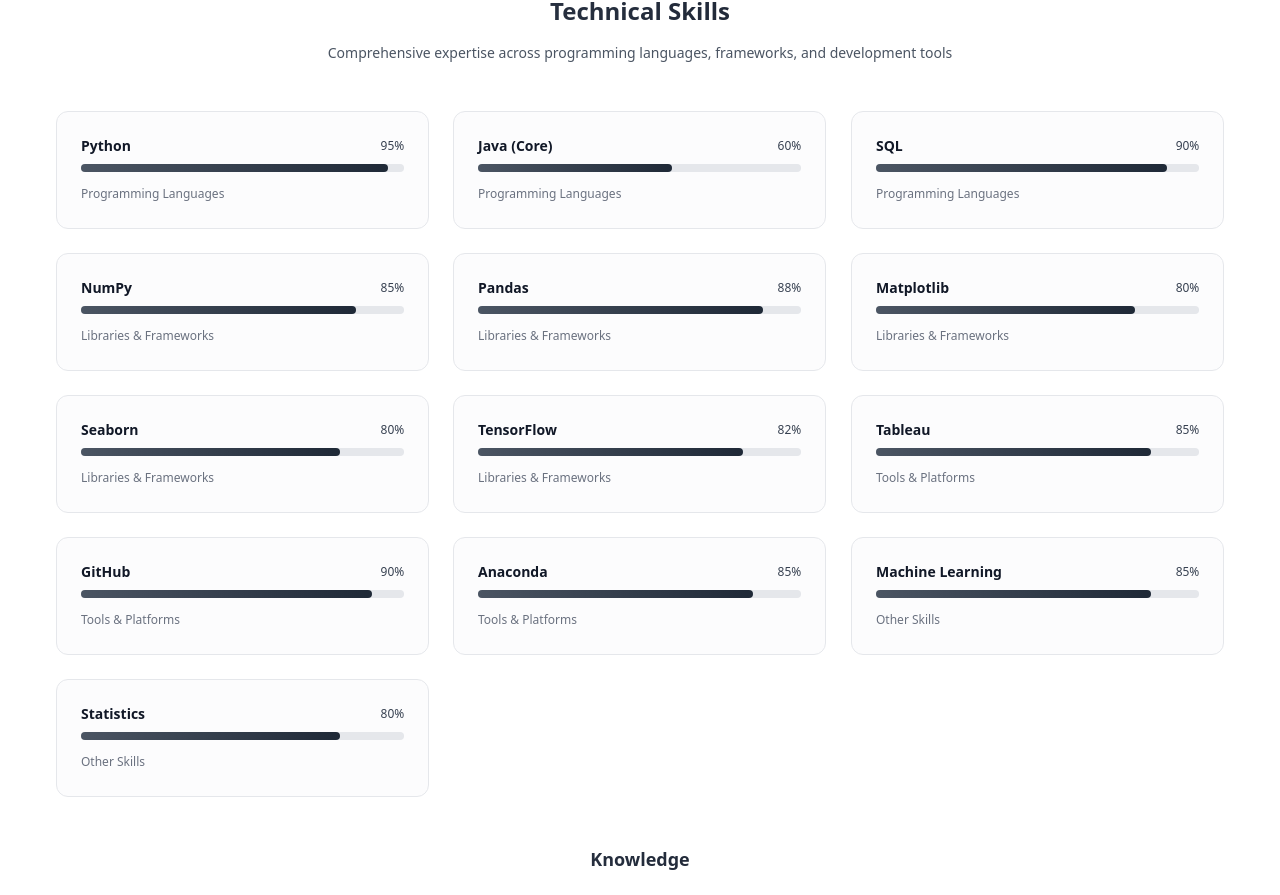
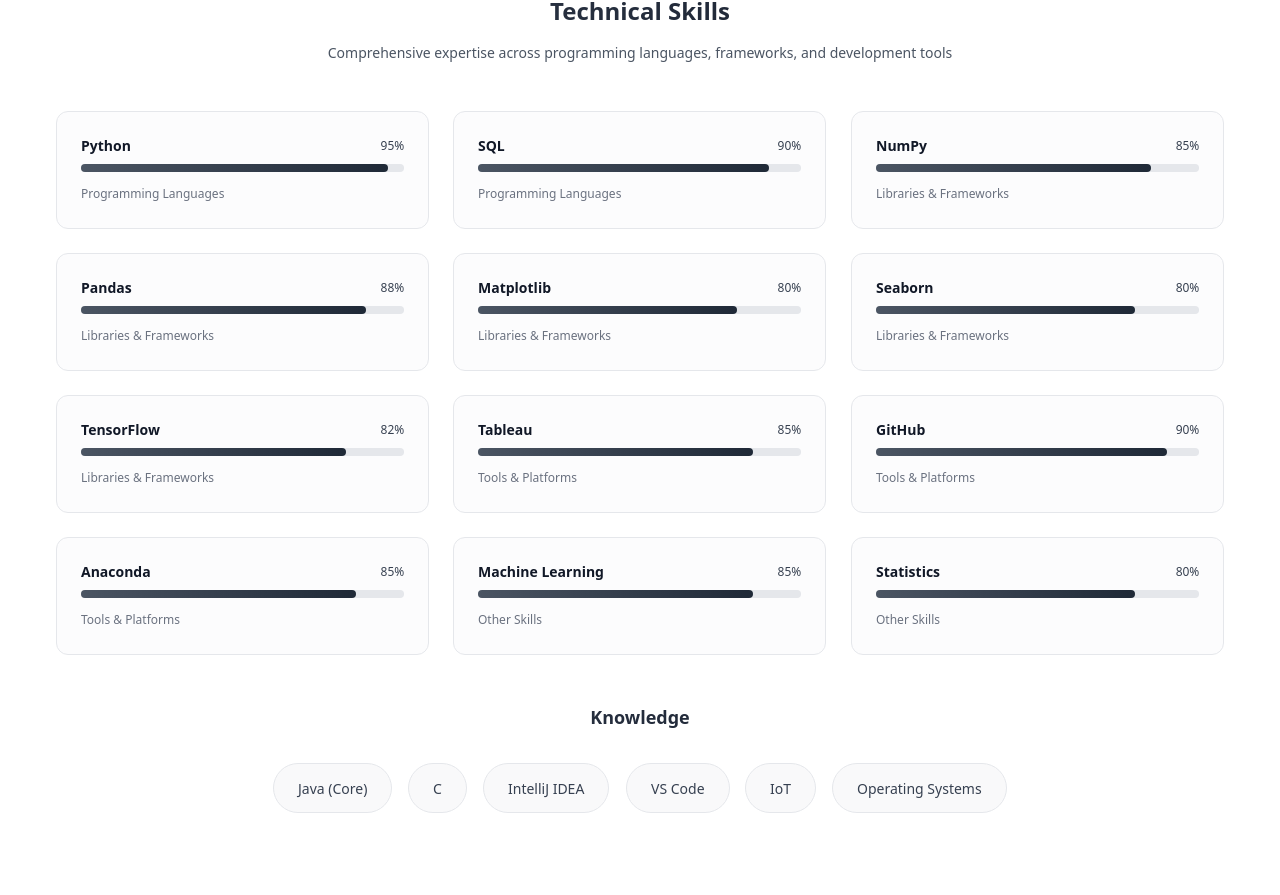
Before and after one commit to Riteshveer/ritsveer-demo, a React (Vite) app: page / in a window 1280 px wide. Shown: the part 1854-2749 px from the top of the page. Built offline with nearby package versions, Linux system fonts and the light colour scheme.

Commit message:
Refactor: Update Knowledge section
Refactored the Knowledge section to match the Core Expertise section's visual style, including rounded pill-shaped design, padding, font, and size. Updated content and formatting. Removed "Java (Core)" from the technical skills section.

```diff
--- a/src/components/SkillsSection.tsx
+++ b/src/components/SkillsSection.tsx
@@ -24,7 +24,6 @@ const SkillsSection = () => {
 
   const skills = [
     { name: "Python", level: 95, category: "Programming Languages" },
-    { name: "Java (Core)", level: 60, category: "Programming Languages" },
     { name: "SQL", level: 90, category: "Programming Languages" },
     { name: "NumPy", level: 85, category: "Libraries & Frameworks" },
     { name: "Pandas", level: 88, category: "Libraries & Frameworks" },
@@ -41,8 +40,8 @@ const SkillsSection = () => {
   const knowledgeItems = [
     { name: "Java (Core)", category: "Programming Languages" },
     { name: "C", category: "Programming Languages" },
+    { name: "IntelliJ IDEA", category: "Tools & Platforms" },
     { name: "VS Code", category: "Tools & Platforms" },
-    { name: "IntelliJ IDEA", category: "Tools & Platforms" },
     { name: "IoT", category: "Other Skills" },
     { name: "Operating Systems", category: "Other Skills" }
   ];
@@ -81,22 +80,21 @@ const SkillsSection = () => {
           ))}
         </div>
 
-        {/* Knowledge Section - Compact */}
-        <div className="text-center mb-6">
-          <h3 className="text-lg font-bold mb-4 bg-gradient-to-r from-gray-700 to-gray-900 bg-clip-text text-transparent">
+        {/* Knowledge Section - Pill-shaped Design */}
+        <div className="text-center mb-8">
+          <h3 className="text-lg font-bold mb-8 bg-gradient-to-r from-gray-700 to-gray-900 bg-clip-text text-transparent">
             Knowledge
           </h3>
         </div>
 
-        <div className="grid md:grid-cols-3 lg:grid-cols-4 gap-3 max-w-4xl mx-auto">
+        <div className="flex flex-wrap justify-center gap-4 max-w-4xl mx-auto">
           {knowledgeItems.map((item, index) => (
             <div
               key={item.name}
-              className={`bg-gray-50/50 backdrop-blur-sm rounded-lg p-3 border border-gray-200 hover:border-gray-400/50 transition-all duration-500 hover:scale-105 ${isVisible ? 'animate-scale-in' : 'opacity-0 scale-95'}`}
+              className={`px-6 py-3 bg-gray-100/50 backdrop-blur-sm rounded-full border border-gray-200 hover:border-gray-400/50 transition-all duration-300 hover:scale-105 animate-fade-in ${isVisible ? 'animate-scale-in' : 'opacity-0 scale-95'}`}
               style={{ animationDelay: `${(skills.length + index) * 0.1}s` }}
             >
-              <h4 className="text-gray-900 font-medium text-xs mb-1">{item.name}</h4>
-              <span className="text-gray-500 text-xs">{item.category}</span>
+              <span className="text-gray-700 font-medium text-sm">{item.name}</span>
             </div>
           ))}
         </div>
```
